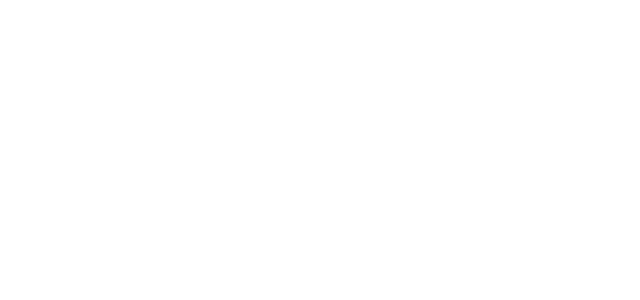
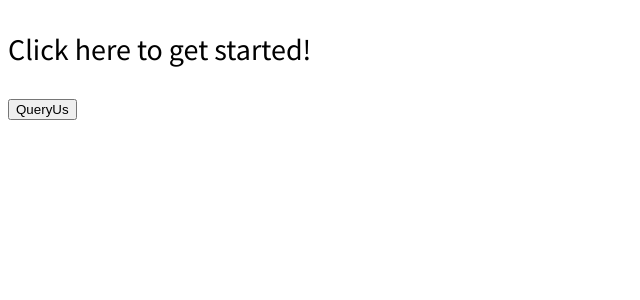
Before and after one commit to sidney888/spotify-dbms, a React (Create React App) app: page /TrendsPage in a window 1280 px wide. Before the commit this address had no page. Shown: the top 300 px of the page, without its empty margins (0-640 px from the left). Built offline with nearby package versions, Linux system fonts and the light colour scheme; the HTML template or start-up script is replaced by a standard one.

Commit message:
Page navigation changes

```diff
--- a/src/App.js
+++ b/src/App.js
@@ -6,6 +6,7 @@ import './styles.css';
 import Button from './Components/Button';
 import AnalysisPage from './Pages/AnalysisPage';
 import Home from './Pages/Home';
+import TrendsPage from './Pages/TrendsPage';
 
 class App extends Component {
   render() {
@@ -15,6 +16,7 @@ class App extends Component {
           <Routes>
           <Route path = "/" element = {<Home/>}/>
           <Route path = "/QueryUs" element = {<AnalysisPage />} />
+          <Route path ="/TrendsPage" element = {<TrendsPage />} />
           </Routes>
         </Router>
         </div>
--- a/src/Pages/AnalysisPage.js
+++ b/src/Pages/AnalysisPage.js
@@ -1,5 +1,6 @@
 import React, { useState } from 'react';
 import Dropdown from "../Components/Dropdown";
+import Button from '../Components/Button';
 
 const  AnalysisPage= () => {
     const [selectedOption, setSelectedOption] = useState('Frequency');
@@ -37,7 +38,7 @@ const  AnalysisPage= () => {
             options={type}
             onOptionClick={handleOptionClick}
             />
-
+        <Button to= "TrendsPage">Create Analysis</Button>
         </div>
     )
 }
--- /dev/null
+++ b/src/Pages/TrendsPage.js
@@ -0,0 +1,15 @@
+import logo from '../assets/spotify.png';
+import Button  from '../Components/Button';
+import AnalysisPage from './AnalysisPage';
+
+const TrendsPage = () => {
+    return (
+        <div className="trends">
+
+        <p className = "getstarted">Click here to get started!</p>
+        <Button to ="QueryUs"> New Trend</Button>
+        </div>
+    )
+}
+
+export default TrendsPage;
```
